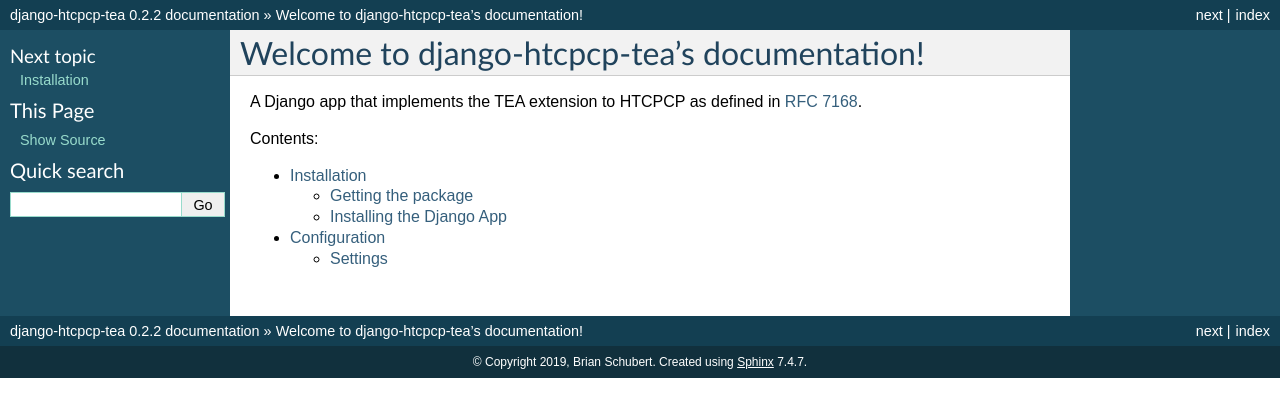
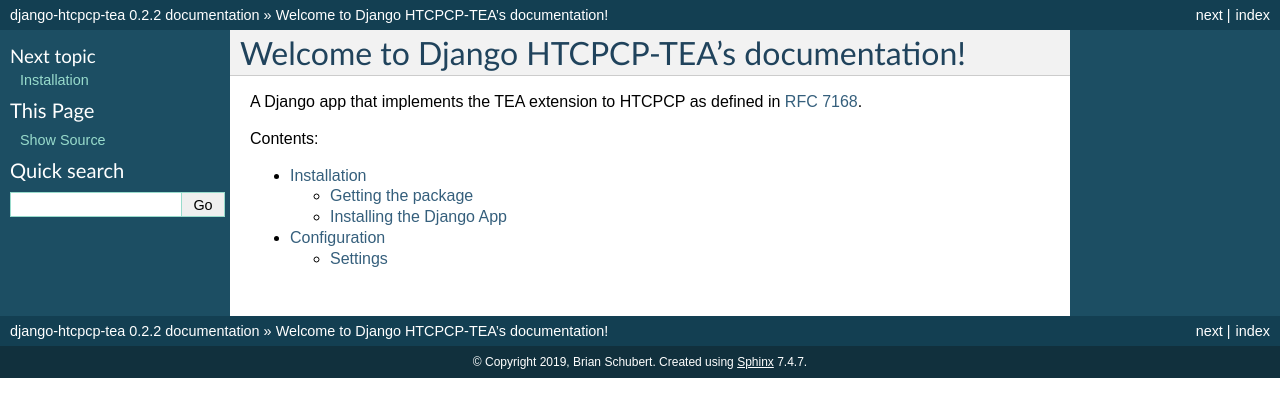
Before and after one commit to brianschubert/django-htcpcp-tea, a Sphinx documentation site: the page built from docs/index.rst, in a window 1280 px wide. Shown: the top 417 px of the page. Built offline with Sphinx 7.4.7, drawn with Linux system fonts in a browser that asks for light colours.

Commit message:
Update project name to be human-friendly

```diff
--- a/docs/index.rst
+++ b/docs/index.rst
@@ -2,7 +2,7 @@
 .. MIT License was not distributed with this file, you can obtain one
 .. at https://opensource.org/licenses/MIT.
 
-Welcome to django-htcpcp-tea's documentation!
+Welcome to Django HTCPCP-TEA's documentation!
 =============================================
 
 A Django app that implements the TEA extension to HTCPCP as defined in `RFC 7168`_.
```
Also changed, not shown: README.rst (+4 -4 lines).
